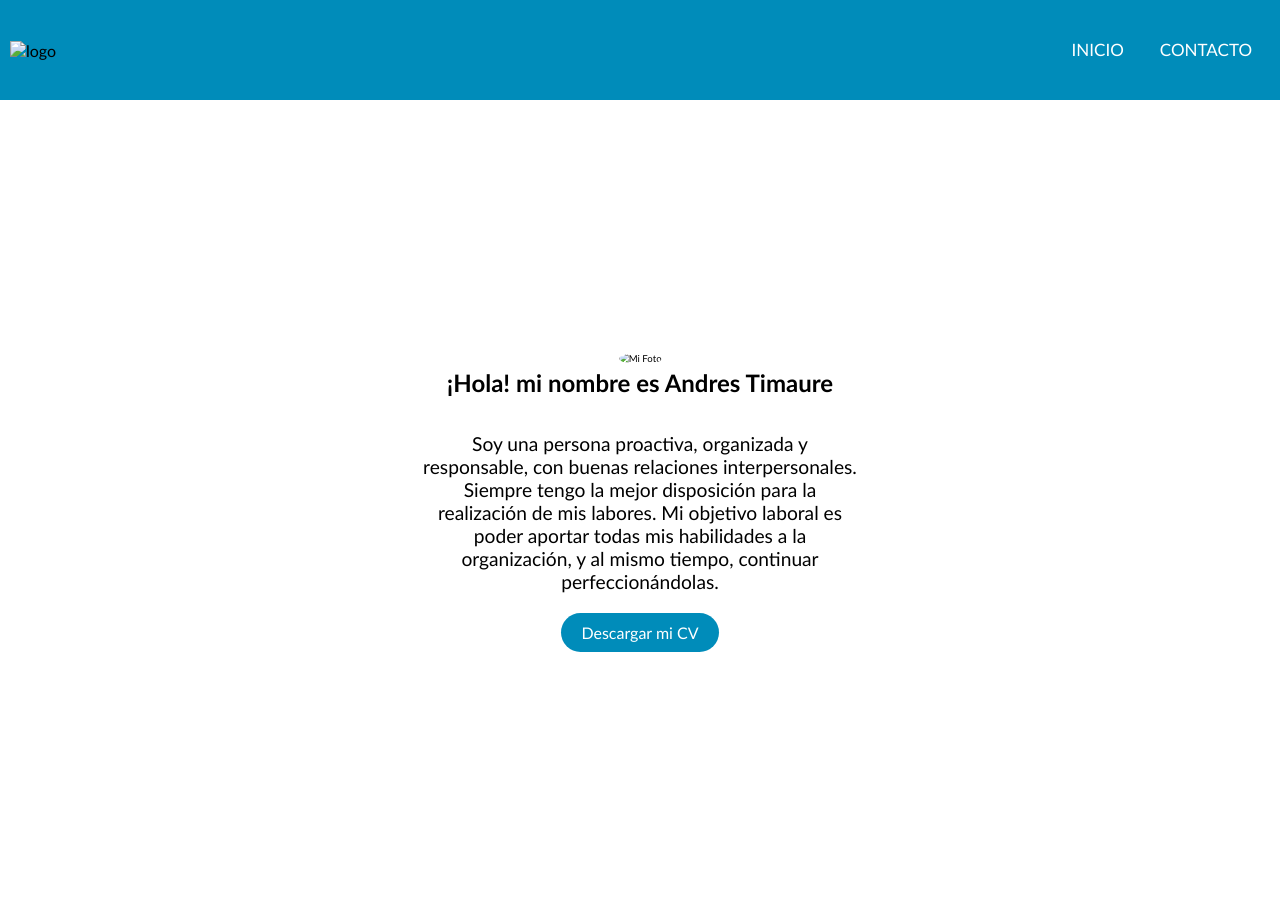
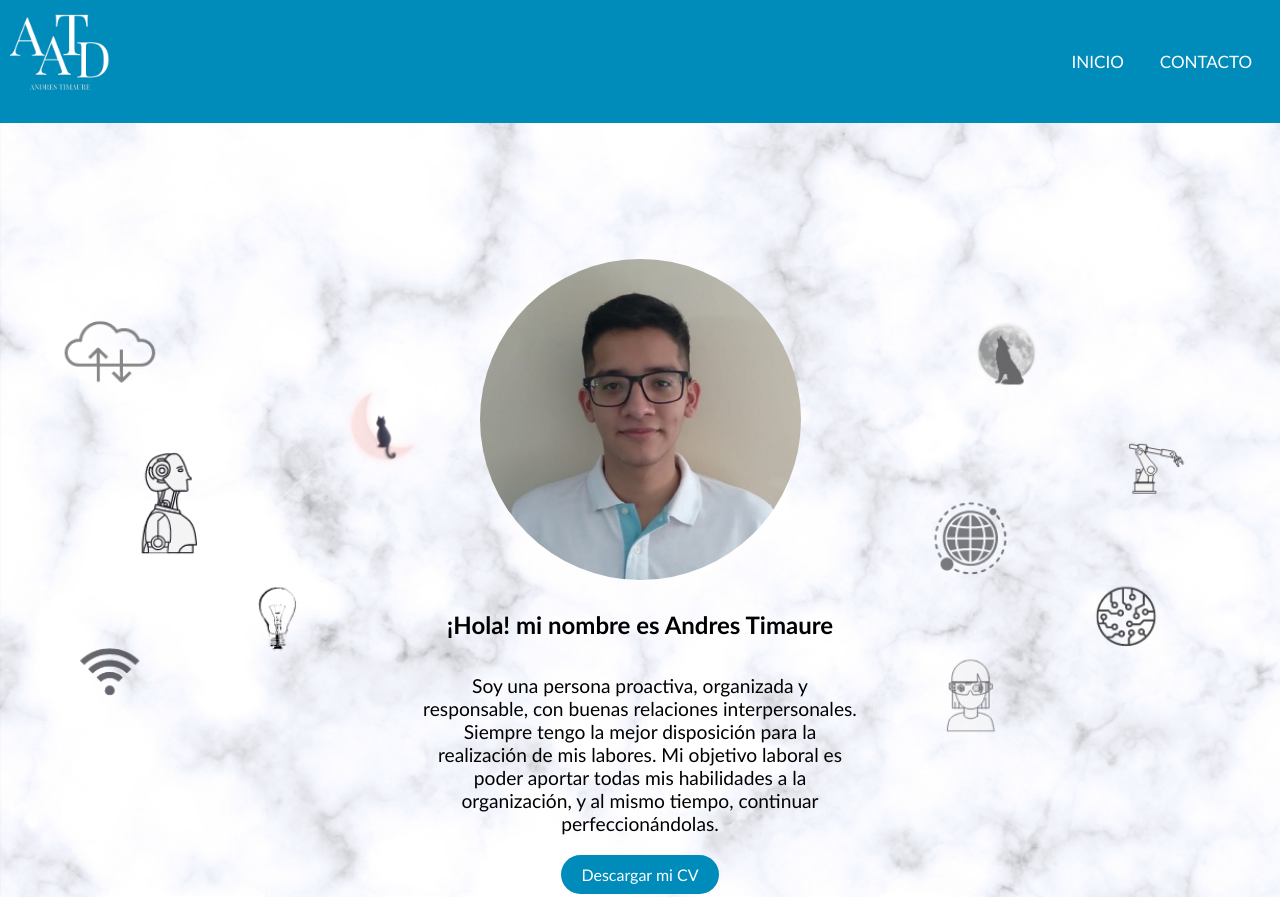
Before and after one commit to AndresTimaure21/Proyecto-1, a plain HTML site: page index.html in a window 1280 px wide. Shown: the top 897 px of the page. Drawn offline with Linux system fonts and the light colour scheme; the site is published under a folder, as on GitHub Pages, so addresses that start at the root find nothing.

Commit message:
correcion fotos

```diff
--- a/css/styles.css
+++ b/css/styles.css
@@ -74,7 +74,7 @@ nav {
     justify-content: center;
     align-items: center;
     height: 100vh;
-    background-image: url('/img/Fondo1.png');
+    background-image: url("../img/Fondo1.png");
     background-size: cover;
   }
   .miFoto {
@@ -121,7 +121,7 @@ nav {
     align-items: center;
     height: 100vh;
     margin-bottom: -18.75em;
-    background-image: url('/img/Fondo2.png');
+    background-image: url('../img/Fondo2.png');
     background-size: cover;
   }
 
@@ -151,7 +151,7 @@ nav {
     justify-content: center;
     align-items: center;
     height: 25em;
-    background-image: url('/img/Fondo3.png');
+    background-image: url('../img/Fondo3.png');
     background-size: cover;
 
   }
--- a/index.html
+++ b/index.html
@@ -10,7 +10,7 @@
 </head>
 <body>
     <nav>
-      <label><img src="/img/logo de andres.png" alt="logo" class="logo"></label>
+      <label><img src="./img/logodeandres.png" alt="logo" class="logo"></label>
 
         <ul>
           <li><a href="#inicio">Inicio</a></li>
@@ -24,12 +24,12 @@
     <section   class="miSection1">
 
         <div class="contenidoInicio">
-          <img id="inicio" src="/img/Andres Timaure.jpg" alt="Mi Foto" class="miFoto">
+          <img id="inicio" src="./img/AndresTimaure.jpg" alt="Mi Foto" class="miFoto">
           <h1  class="titulos">¡Hola! mi nombre es Andres Timaure</h1>
           <div  class="caja">
           <p class="parrafos">Soy una persona proactiva, organizada y responsable, con buenas relaciones interpersonales. Siempre tengo la mejor disposición para la realización de mis labores. Mi objetivo laboral es poder aportar todas mis habilidades a la organización, y al mismo tiempo, continuar perfeccionándolas.</p>
          </div>
-         <a href="/CV/CV andres timaure.pdf" download class="boton-descarga">Descargar mi CV</a>
+         <a href="./CV/CVandrestimaure.pdf" download class="boton-descarga">Descargar mi CV</a>
         </div>
     </section>
 
```
Also changed, not shown: img/AndresTimaure.jpg (renamed from img/Andres Timaure.jpg), img/logodeandres.png (renamed from img/logo de andres.png), 2 other files.
